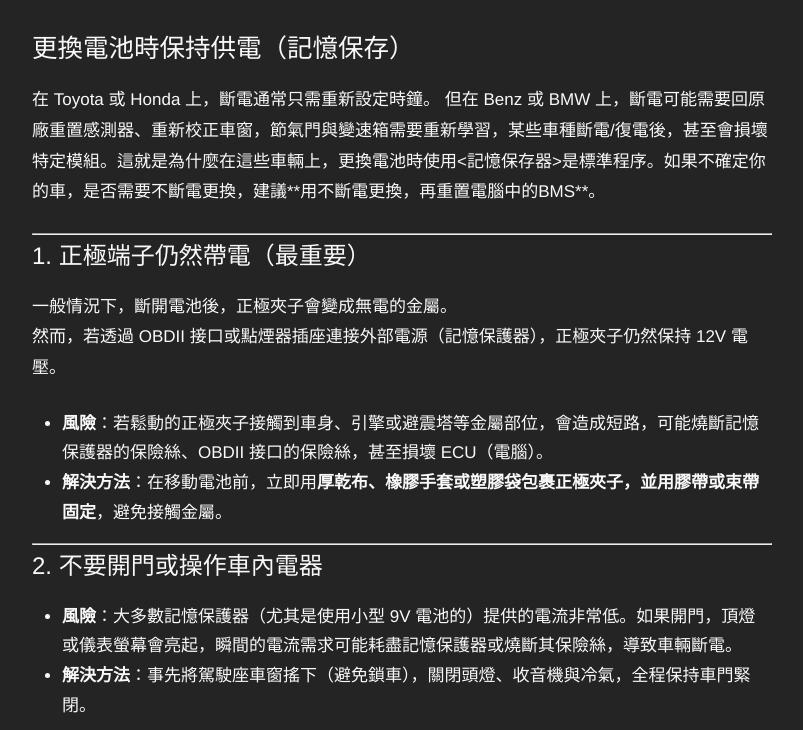
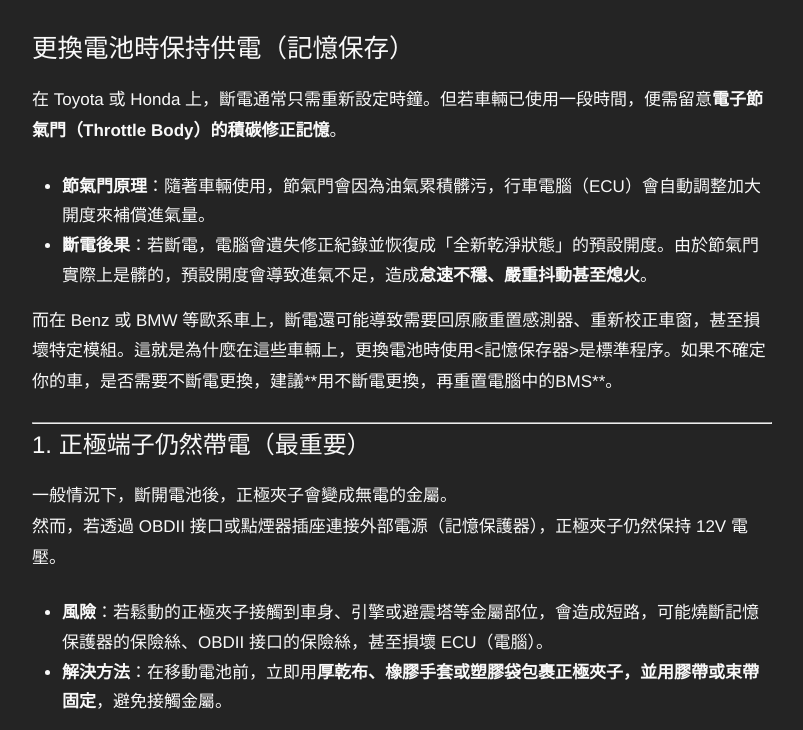
Before and after one commit to 1stbenz/1stbenz.github.io, a Jekyll site: the page built from _posts/2025-09-17-memory-saving-battery.md, in a window 1280 px wide and 900 px high, scrolled down 440 px, cut to the strip 170-900 px from the top of the window. Shown: the whole strip, without its empty margins (238-1041 px from the left). Built offline with Jekyll 4.4.1, drawn with Linux system fonts in a browser that asks for light colours.

Commit message:
Update 2025-09-17-memory-saving-battery.md

```diff
--- a/_posts/2025-09-17-memory-saving-battery.md
+++ b/_posts/2025-09-17-memory-saving-battery.md
@@ -9,7 +9,12 @@ categories: Auto
 
 # 更換電池時保持供電（記憶保存）
 
-在 Toyota 或 Honda 上，斷電通常只需重新設定時鐘。 但在 Benz 或 BMW 上，斷電可能需要回原廠重置感測器、重新校正車窗，節氣門與變速箱需要重新學習，某些車種斷電/復電後，甚至會損壞特定模組。這就是為什麼在這些車輛上，更換電池時使用<記憶保存器>是標準程序。如果不確定你的車，是否需要不斷電更換，建議**用不斷電更換，再重置電腦中的BMS**。
+在 Toyota 或 Honda 上，斷電通常只需重新設定時鐘。但若車輛已使用一段時間，便需留意**電子節氣門（Throttle Body）的積碳修正記憶**。
+
+*   **節氣門原理**：隨著車輛使用，節氣門會因為油氣累積髒污，行車電腦（ECU）會自動調整加大開度來補償進氣量。
+*   **斷電後果**：若斷電，電腦會遺失修正紀錄並恢復成「全新乾淨狀態」的預設開度。由於節氣門實際上是髒的，預設開度會導致進氣不足，造成**怠速不穩、嚴重抖動甚至熄火**。
+
+而在 Benz 或 BMW 等歐系車上，斷電還可能導致需要回原廠重置感測器、重新校正車窗，甚至損壞特定模組。這就是為什麼在這些車輛上，更換電池時使用<記憶保存器>是標準程序。如果不確定你的車，是否需要不斷電更換，建議**用不斷電更換，再重置電腦中的BMS**。
 
 ---
 
```
